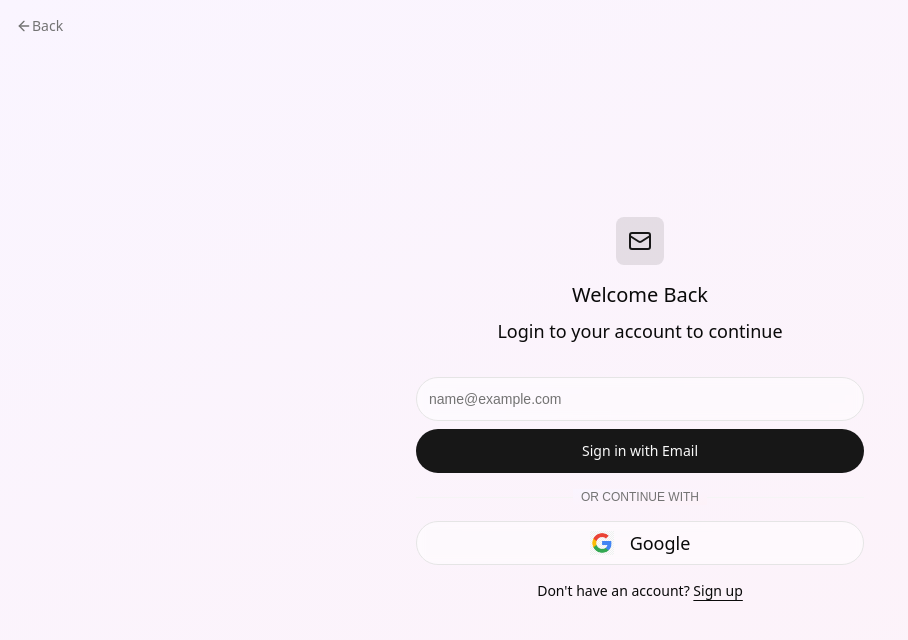
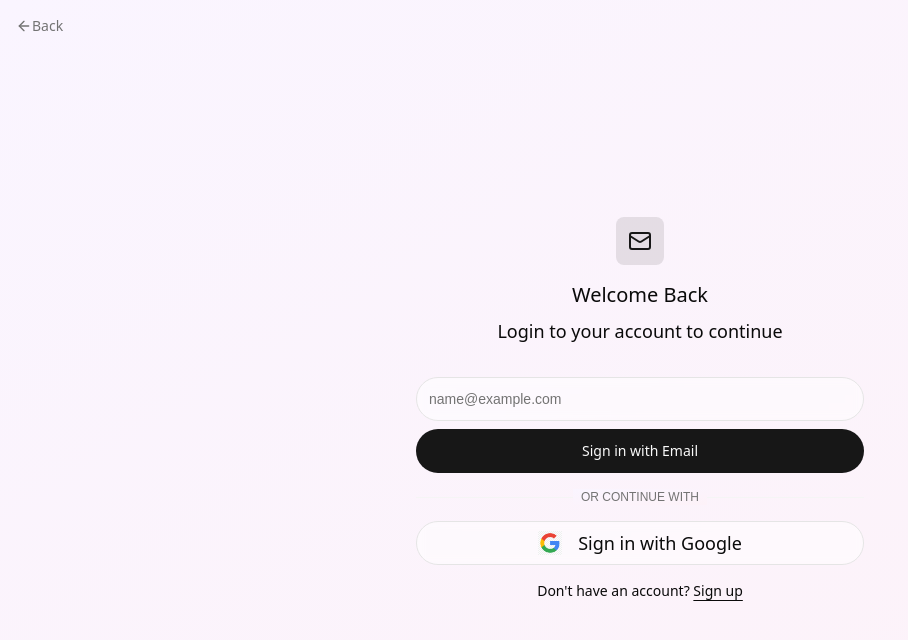
Before and after one commit to Jenaide/tymesync, a Next.js app: page /auth/login in a window 1280 px wide. Shown: the top 640 px of the page, without its empty margins (0-908 px from the left). Built offline with nearby package versions, Linux system fonts and the light colour scheme.

Commit message:
changed to auth0 authentication

```diff
--- a/package.json
+++ b/package.json
@@ -11,6 +11,7 @@
   },
   "dependencies": {
     "@auth/prisma-adapter": "^2.7.4",
+    "@auth0/nextjs-auth0": "^3.5.0",
     "@prisma/client": "^6.2.1",
     "@radix-ui/react-slot": "^1.1.1",
     "class-variance-authority": "^0.7.1",
--- a/src/app/api/auth/[...nextauth]/route.ts
+++ /dev/null
@@ -1,2 +0,0 @@
-import { handlers } from "@/lib/auth" // Referring to the auth.ts we just created
-export const { GET, POST } = handlers
--- /dev/null
+++ b/src/app/api/auth/[auth0]/route.ts
@@ -0,0 +1,4 @@
+// app/api/auth/[auth0]/route.js
+import { handleAuth } from '@auth0/nextjs-auth0';
+
+export const GET = handleAuth();
--- a/src/app/auth/login/page.tsx
+++ b/src/app/auth/login/page.tsx
@@ -2,8 +2,8 @@
 import { Input } from "@/components/ui/input";
 import { ArrowLeft, Mail } from "lucide-react";
 import Link from "next/link";
-import GoogleLogo from "@/../public/google_logo2.png";
-import Image from "next/image";
+import { GoogleAuthButton } from "@/components/SubmitButtons";
+import { signIn } from "@/lib/auth";
 
 export default function LogIn(){
     return (
@@ -40,10 +40,15 @@
                             </div>
                         </div>
 
-                        <Button variant={"outline"} className="h-11 w-full text-lg font-sans rounded-full bg-white/50 backdrop-blur-sm hover:bg-white/60">
-                            <Image src={GoogleLogo} alt="google logo" className="size-6 mr-2" />
-                            Google
-                        </Button>
+                        <div>
+                            {/* google sign up */}
+                            <form action={async () => {
+                                "use server"
+                                await signIn("google")
+                            }}>
+                                <GoogleAuthButton />
+                            </form>
+                        </div>
 
                         <div className="mt-4 text-center text-sm font-sans">
                             Don&apos;t have an account?{' '}
--- a/src/app/auth/signup/page.tsx
+++ b/src/app/auth/signup/page.tsx
@@ -44,7 +44,7 @@
                             {/* google sign in */}
                             <form action={async () => {
                                 "use server"
-                                await signIn("google", { callbackUrl: "/dashboard" });
+                                await signIn("google");
                             }}>
                                 <GoogleAuthButton />
                             </form>
--- a/src/app/layout.tsx
+++ b/src/app/layout.tsx
@@ -1,6 +1,8 @@
 import type { Metadata } from "next";
 import { Geist, Geist_Mono } from "next/font/google";
 import "./globals.css";
+
+import { UserProvider } from '@auth0/nextjs-auth0/client';
 
 const geistSans = Geist({
   variable: "--font-geist-sans",
@@ -24,11 +26,13 @@
 }>) {
   return (
     <html lang="en" suppressHydrationWarning>
-      <body
-        className={`${geistSans.variable} ${geistMono.variable} antialiased`}
-      >
-        {children}
-      </body>
+      <UserProvider>
+        <body
+          className={`${geistSans.variable} ${geistMono.variable} antialiased`}
+        >
+          {children}
+        </body>
+      </UserProvider>
     </html>
   );
 }
```
Also changed, not shown: 1 other file (tests, documents, lock files or other folders).
